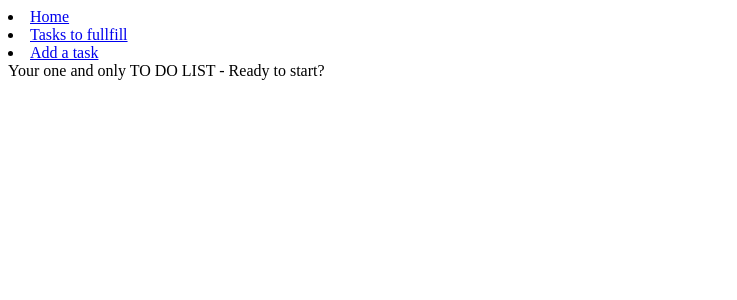
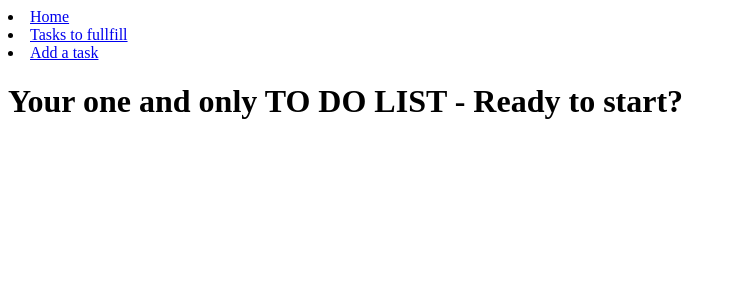
Before and after one commit to ironhackbcn/challenge-todo-app, a React (Create React App) app: page / in a window 1280 px wide. Shown: the top 300 px of the page, without its empty margins (0-737 px from the left). Built offline with nearby package versions, Linux system fonts and the light colour scheme.

Commit message:
add task works

```diff
--- a/src/services/taskService.js
+++ b/src/services/taskService.js
@@ -19,6 +19,7 @@ class TaskService {
 
   // Data Params: title=[String]
   addTask(body) {
+    console.log(body)
     return this.axios.post('/todos', body)
       .then(({ data: task }) => task);
   }
@@ -33,7 +34,6 @@ class TaskService {
     return this.axios.delete(`/todos/${id}`)
       .then(({ data: tasks }) => tasks);
   }
-
 }
 
 const taskService = new TaskService()
--- a/src/views/Home.js
+++ b/src/views/Home.js
@@ -3,9 +3,9 @@ import React, { Component } from 'react';
 class Home extends Component {
   render() {
     return (
-      <div>
-        Your one and only TO DO LIST - Ready to start?
-      </div>
+      <>
+        <h1>Your one and only TO DO LIST - Ready to start?</h1>
+      </>
     );
   }
 }
--- a/src/views/tasks/TaskAdd.js
+++ b/src/views/tasks/TaskAdd.js
@@ -7,8 +7,9 @@ class TaskAdd extends Component {
   };
 
   handleChange = event => {
+    const { task } = this.state;
     this.setState(
-      { [event.target.name]: event.target.value }
+      { task: { ...task, [event.target.name]: event.target.value } }
     );
   };
 
@@ -18,7 +19,7 @@ class TaskAdd extends Component {
     const { history: { push } } = this.props;
     taskService
       .addTask(task)
-      .then(() => { push(`/`) })
+      .then(() => { push(`/tasks`) })
       .catch(() => { })
   };
 
--- a/src/views/tasks/TaskAll.js
+++ b/src/views/tasks/TaskAll.js
@@ -20,7 +20,6 @@ class TaskAll extends Component {
 
   render() {
     const { tasks, loading } = this.state;
-
     return (
       <>
         <h1>Roll up your sleeves and work hard! These are your tasks:</h1>
--- a/src/views/tasks/TaskUpdate.js
+++ b/src/views/tasks/TaskUpdate.js
@@ -39,7 +39,6 @@ class TaskUpdate extends Component {
 
   render() {
     const { task: { title, body } } = this.state;
-
     return (
       <>
         <form onSubmit={this.handleSubmit}>
```
